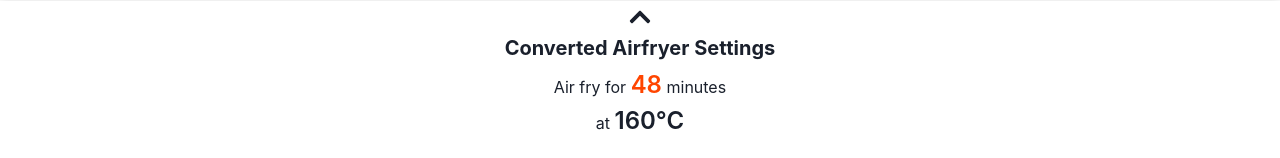
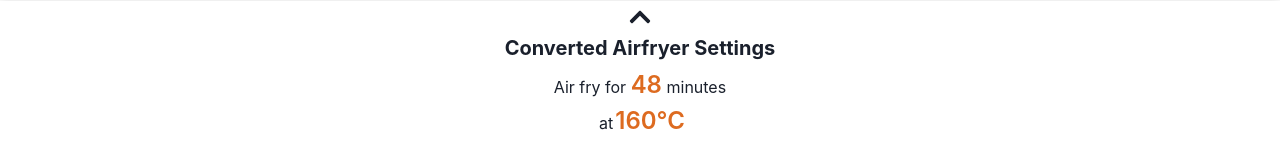
Before and after one commit to OlekOlaisen/Airfryer-Converter, a React (Create React App) app: page / in a window 1280 px wide. Shown: the part 639-797 px from the top of the page. Built offline with nearby package versions, Linux system fonts and the light colour scheme.

Commit message:
Update colors and alignment in App.css and App.js

```diff
--- a/src/App.css
+++ b/src/App.css
@@ -8,12 +8,13 @@
   font-size: 1.5rem;
   font-weight: 600;
   text-align: center;
-  color: orangered;
+  color: #dd6b20;
 }
 
 .at {
   font-size: 1rem;
   font-weight: 400;
+  color: '#444'
 }
 
 .dishImage {
@@ -33,3 +34,7 @@
   margin: 10px 0;
   font-style: italic;
 }
+
+.textDegrees {
+  text-align: center;
+}
--- a/src/App.js
+++ b/src/App.js
@@ -662,8 +662,6 @@ function App() {
               )}{" "}
               {/* GIF to the left */}
               <Text fontSize="md">
-                {" "}
-                {/* Text centered */}
                 Air fry for{" "}
                 <span
                   className="timeHeat"
@@ -672,11 +670,19 @@ function App() {
                   {airfryerTime}
                 </span>{" "}
                 minutes
-                <Text
-                  className="timeHeat"
-                  color={secondaryTextColor[colorMode]}
-                >
-                  <span className="at">at </span> {airfryerTemp}°{tempUnit}
+                <Text className="textDegrees">
+                  <span
+                    className="at"
+                    style={{ marginLeft: "4px", marginRight: "2px" }}
+                  >
+                    at
+                  </span>
+                  <span
+                    className="timeHeat"
+                    color={secondaryTextColor[colorMode]}
+                  >
+                    {airfryerTemp}°{tempUnit}
+                  </span>
                 </Text>
               </Text>
               <Box
```
